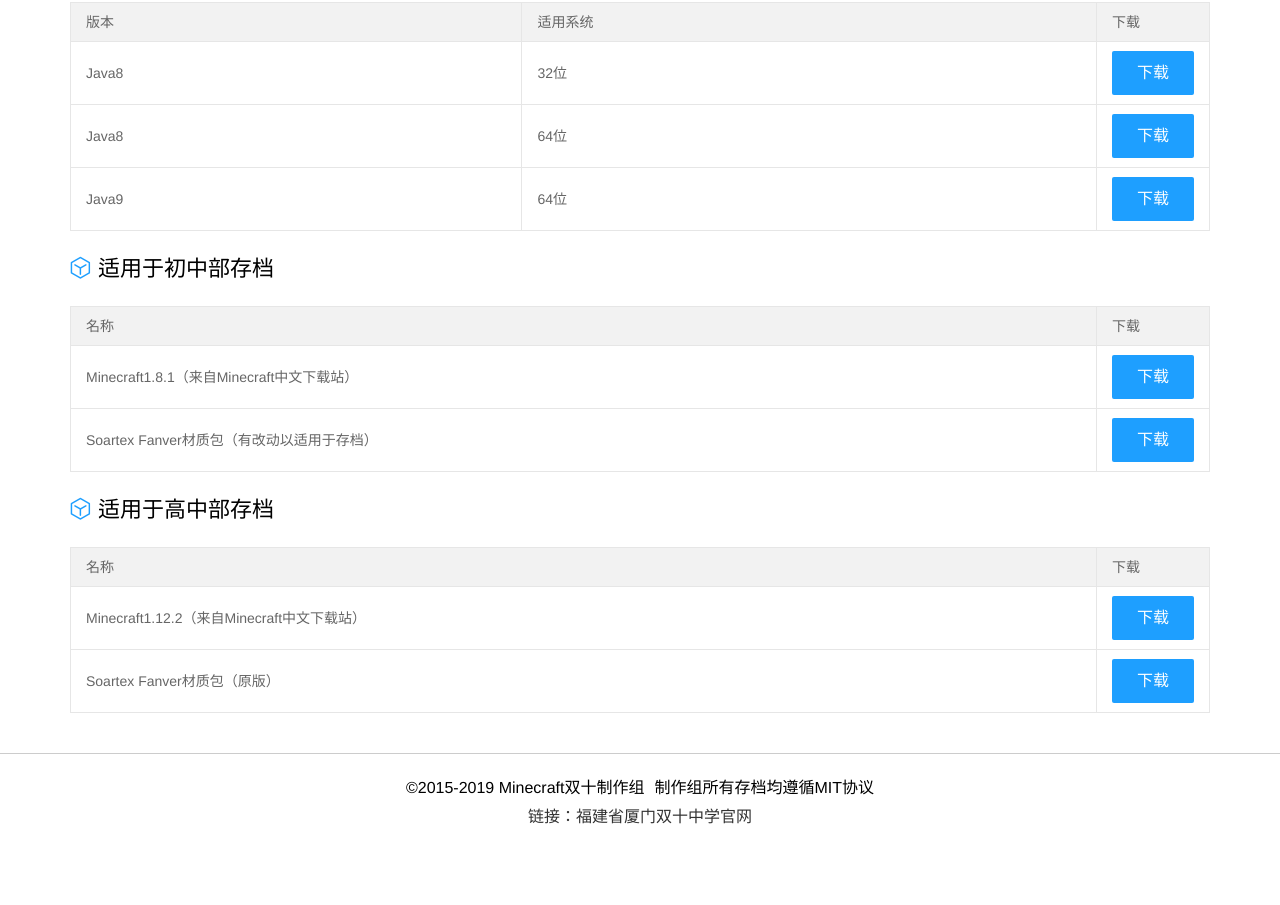
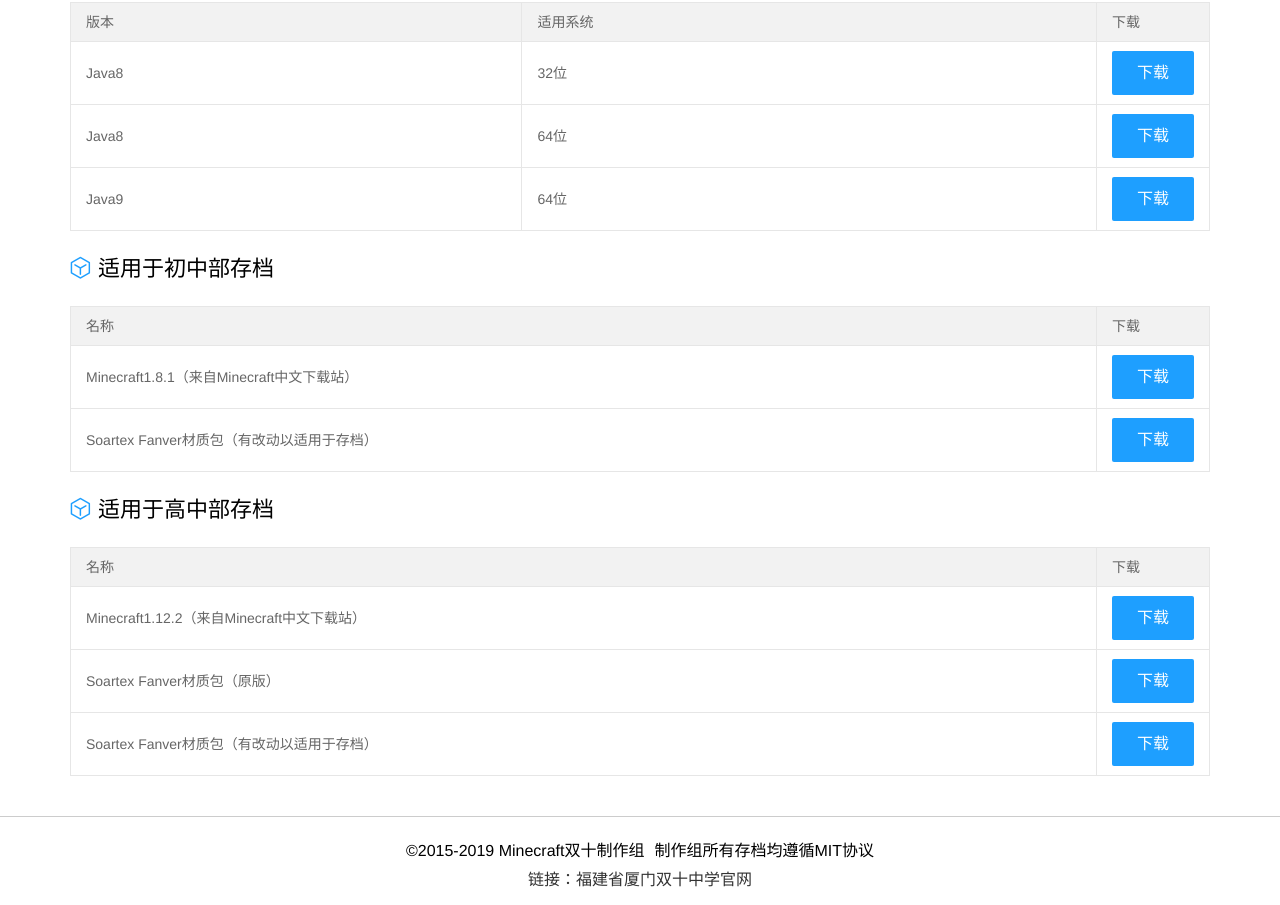
Before and after one commit to dtenmcmaker/dtenmcmaker.github.io, a plain HTML site: page download/resources.html in a window 1280 px wide. Shown: the part 241-1146 px from the top of the page. Before the commit the page ends 1083 px from the top, so only its background shows below. Drawn offline with Linux system fonts and the light colour scheme.

Commit message:
更新资源页面

```diff
--- a/download/resources.html
+++ b/download/resources.html
@@ -138,6 +138,11 @@
                     <td><a href="https://github.com/dtenmcmaker/resources/raw/master/Soartex_Fanver4.1.0.zip"
                            class="download layui-btn layui-btn-lg layui-btn-normal">下载</a></td>
                 </tr>
+                <tr>
+                    <td>Soartex Fanver材质包（有改动以适用于存档）</td>
+                    <td><a href="https://github.com/dtenmcmaker/resources/raw/master/Soartex%20Fanver%20%E5%8F%8C%E5%8D%81%E9%AB%98%E4%B8%AD%E9%83%A8%E5%AD%98%E6%A1%A3%E6%9D%90%E8%B4%A8.zip"
+                           class="download layui-btn layui-btn-lg layui-btn-normal">下载</a></td>
+                </tr>
                 </tbody>
             </table>
         </div>
```
